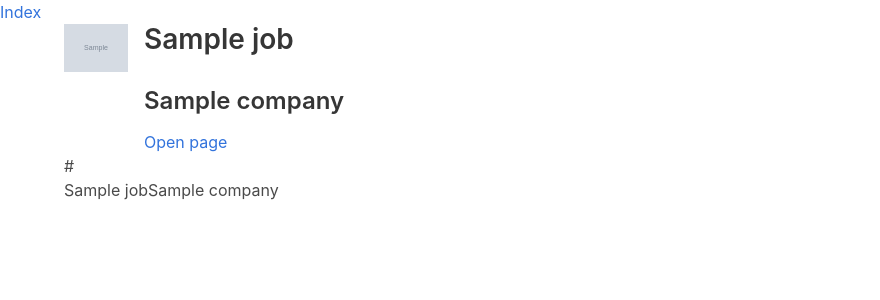
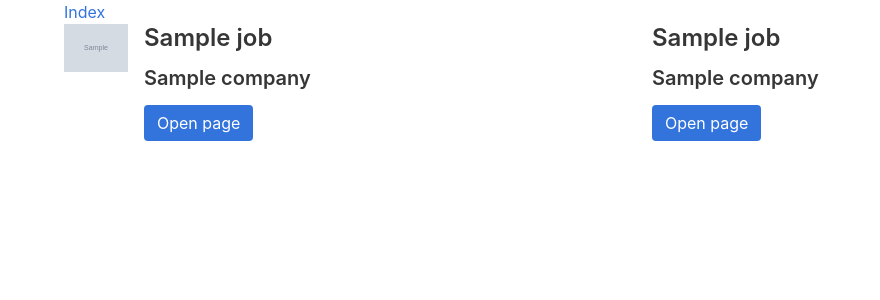
Before and after one commit to Mike-Mp/job_aggregator-scraping, a Node server app: template views/results.pug in a window 1280 px wide. Shown: the top 300 px of the page, without its empty margins (0-880 px from the left). Run offline with Node 20, Linux system fonts and the light colour scheme; the template is opened without the code that fills it: most values are stand-ins (such as "Sample title", 1, 10 or a date in 2020); grey boxes marked "Sample" are stand-in pictures; some libraries are stand-ins or nearby versions.

Commit message:
results page into columns

```diff
--- a/views/layout.pug
+++ b/views/layout.pug
@@ -8,5 +8,5 @@ html(lang="en")
     link(rel="stylesheet" href="https://cdnjs.cloudflare.com/ajax/libs/bulma/0.7.0/css/bulma.min.css")
     script(defer src="https://use.fontawesome.com/releases/v5.0.7/js/all.js")
   body
-
-    block content
+    div(class="container is-widescreen")
+      block content
--- a/views/mixins/_indeedCard.pug
+++ b/views/mixins/_indeedCard.pug
@@ -1,4 +1,7 @@
 mixin indeedCard(indeedResult = {})
-  div(class="tile")
-    h2= indeedResult.job
-    h3= indeedResult.company
+  div(class="media")
+    div(class="media-content")
+      div(class="content")
+        h3= indeedResult.job
+        h4= indeedResult.company
+        a(href= indeedPageUrl target="_blank" class="button is-link") Open page
--- a/views/mixins/_stackCard.pug
+++ b/views/mixins/_stackCard.pug
@@ -1,10 +1,10 @@
 mixin stackCard(stackResult = {})
-  div(class="media is-primary")
+  div(class="media")
     div(class="media-left")
       div(class="image is-64x64")
         img(src= stackResult.imageSrc)
     div(class="media-content")
       div(class="content")
-        h2= stackResult.job
-        h3= stackResult.company
-        a(href=`https://www.stackoverflow.com${stackResult.jobHref}` target="_blank") Open page
+        h3= stackResult.job
+        h4= stackResult.company
+        a(href=`https://www.stackoverflow.com${stackResult.jobHref}` target="_blank" class="button is-link") Open page
--- a/views/results.pug
+++ b/views/results.pug
@@ -6,11 +6,12 @@ include mixins/_stackCard.pug
 
 block content
   a(href="/") Index
-  div(class="container")
-    if stackoverflowResult.length !== 0
-      each stackInfo in stackoverflowResult
-        +stackCard(stackInfo)
-    if indeedResult.length !== 0
-      h4= indeedPageUrl
-      each indeedInfo in indeedResult
-        +indeedCard(indeedInfo)
+  div(class="columns")
+    div(class="column")
+      if stackoverflowResult.length !== 0
+        each stackInfo in stackoverflowResult
+          +stackCard(stackInfo)
+    div(class="column")
+      if indeedResult.length !== 0
+        each indeedInfo in indeedResult
+          +indeedCard(indeedInfo)
```
Also changed, not shown: 2 other files.
